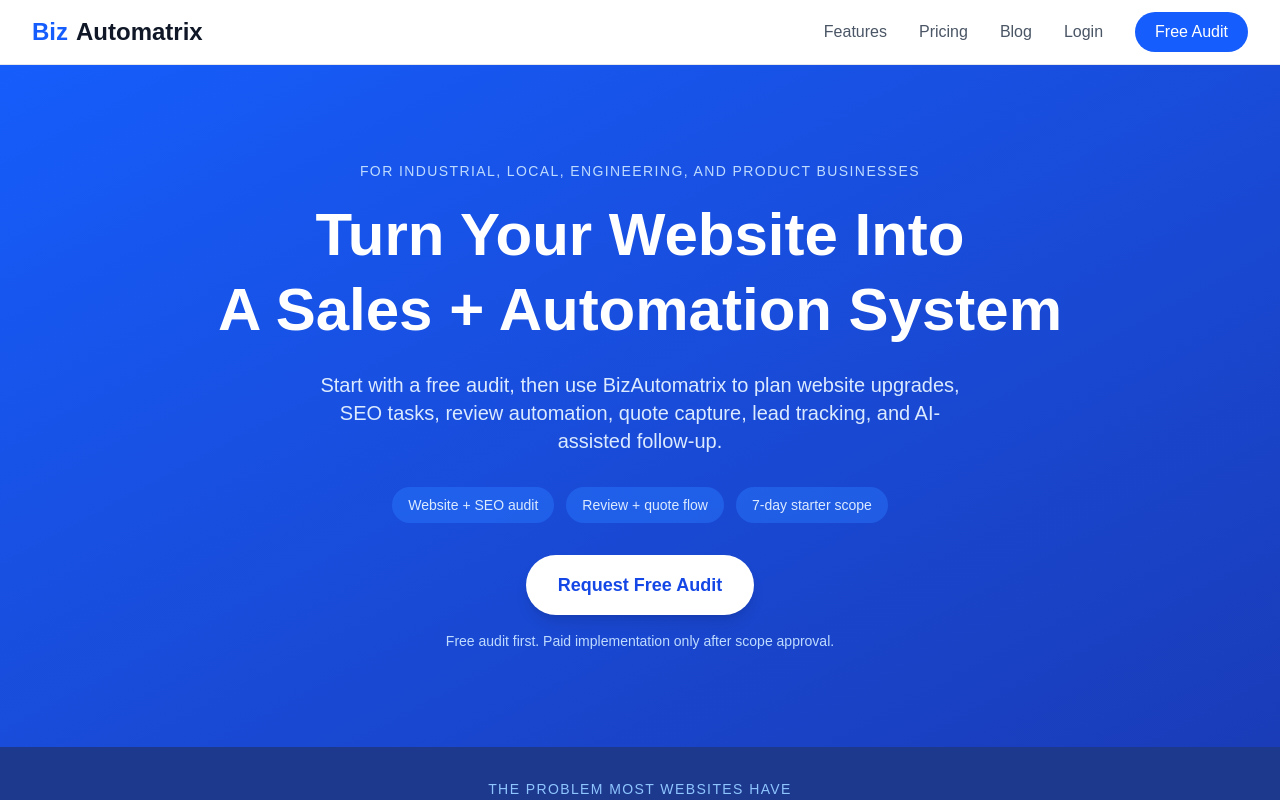
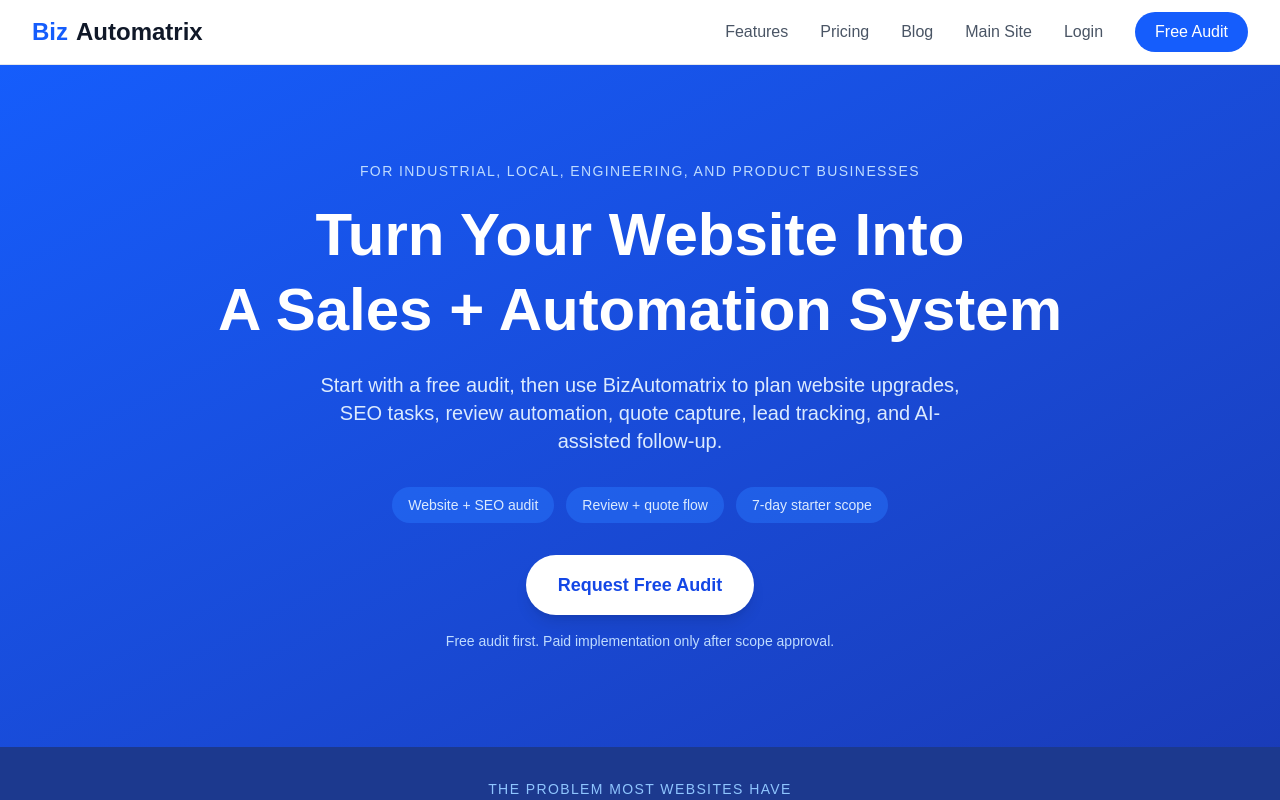
Before and after one commit to Arahman-ai/app.bizautomatrix, a Next.js app: page / in a window 1280 px wide. Shown: the top 800 px of the page. Built offline with nearby package versions, Linux system fonts and the light colour scheme.

Commit message:
Link app and marketing site navigation

```diff
--- a/src/app/page.tsx
+++ b/src/app/page.tsx
@@ -432,6 +432,7 @@
             <a href="#features" className="hover:text-white transition-colors">Features</a>
             <a href="#pricing" className="hover:text-white transition-colors">Pricing</a>
             <Link href="/blog" className="hover:text-white transition-colors">Blog</Link>
+            <a href="https://bizautomatrix.com" className="hover:text-white transition-colors">Main Website</a>
             <Link href="/login" className="hover:text-white transition-colors">Login</Link>
             <a href="mailto:info@bizautomatrix.com" className="hover:text-white transition-colors">Contact</a>
           </div>
--- a/src/components/Navbar.tsx
+++ b/src/components/Navbar.tsx
@@ -25,6 +25,9 @@
             <Link href="/blog" className="text-gray-600 hover:text-blue-600 transition-colors">
               Blog
             </Link>
+            <a href="https://bizautomatrix.com" className="text-gray-600 hover:text-blue-600 transition-colors">
+              Main Site
+            </a>
             <Link href="/login" className="text-gray-600 hover:text-blue-600 transition-colors">
               Login
             </Link>
@@ -51,6 +54,7 @@
             <Link href="/#features" className="text-gray-600">Features</Link>
             <Link href="/#pricing" className="text-gray-600">Pricing</Link>
             <Link href="/blog" className="text-gray-600">Blog</Link>
+            <a href="https://bizautomatrix.com" className="text-gray-600">Main Site</a>
             <Link href="/login" className="text-gray-600">Login</Link>
             <Link href="/#audit" className="text-blue-600 font-medium">Free Audit</Link>
           </div>
```
